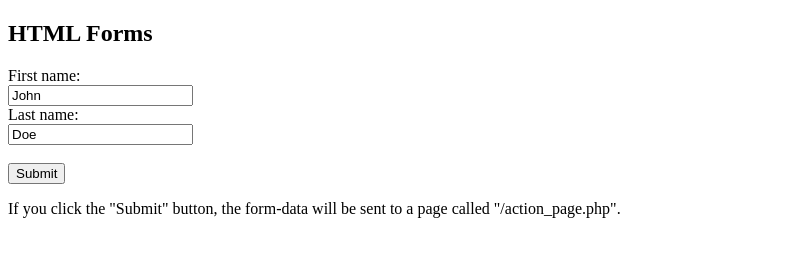
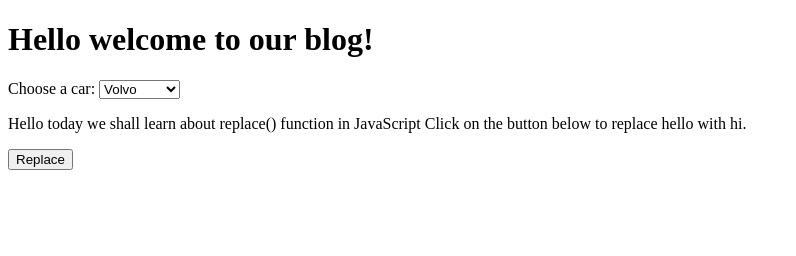
Before and after one commit to elyandoedo/test, a plain HTML site: page index.html in a window 1280 px wide. Shown: the whole page, without its empty margins (0-796 px from the left). Drawn offline with Linux system fonts and the light colour scheme.

Commit message:
Update index.html

```diff
--- a/index.html
+++ b/index.html
@@ -1,18 +1,39 @@
 <!DOCTYPE html>
 <html>
+
+<head>
+    <title>Replace Example</title>
+</head>
+
 <body>
+    <h1>Hello welcome to our blog!</h1>
+  	<label for="cars">Choose a car:</label>
 
-<h2>HTML Forms</h2>
+<select name="cars" id="cars">
+  <option value="volvo">Volvo</option>
+  <option value="saab">Saab</option>
+  <option value="mercedes">Mercedes</option>
+  <option value="audi">Audi</option>
+</select>
+    <p>
+        Hello today we shall learn about
+        replace() function in JavaScript
+        Click on the button below to replace
+        hello with hi.
+    </p>
 
-<form action="/action_page.php">
-  <label for="fname">First name:</label><br>
-  <input type="text" id="fname" name="fname" value="John"><br>
-  <label for="lname">Last name:</label><br>
-  <input type="text" id="lname" name="lname" value="Doe"><br><br>
-  <input type="submit" value="Submit">
-</form>
+    <button onclick="rep()">Replace</button>
 
-<p>If you click the "Submit" button, the form-data will be sent to a page called "/action_page.php".</p>
+    <script>
 
+        // Replace the first "Hello"
+        // in the page with "Hi"
+        function rep() {
+            document.body.innerHTML
+                = document.body.innerHTML
+                .replace("Hello", "Hi");
+        }
+    </script>
 </body>
+
 </html>
```
